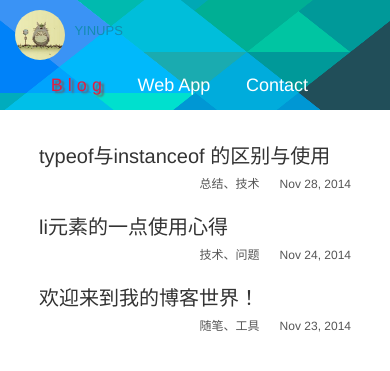
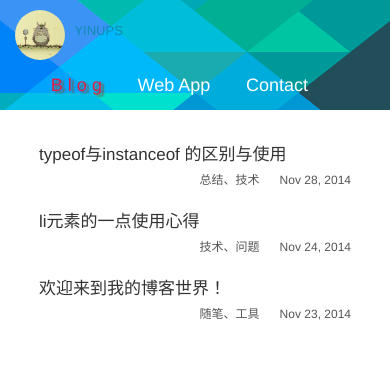
Before and after one commit to upyin/upyin.github.io, a Jekyll site: the page built from index.html, in a window 390 px wide. Shown: the top 371 px of the page. Built offline with Jekyll 4.4.1, drawn with Linux system fonts in a browser that asks for light colours; comment, search, counter and statistics services are not loaded.

Commit message:
fontsize

```diff
--- a/stylesheets/main.css
+++ b/stylesheets/main.css
@@ -324,7 +324,7 @@ a{
 	}
 	.post-link{
 		display: block;
-		font-size: 20px;
+		font-size: 17px;
 		color: #333;
 		margin-bottom: 5px;
 	}
```
